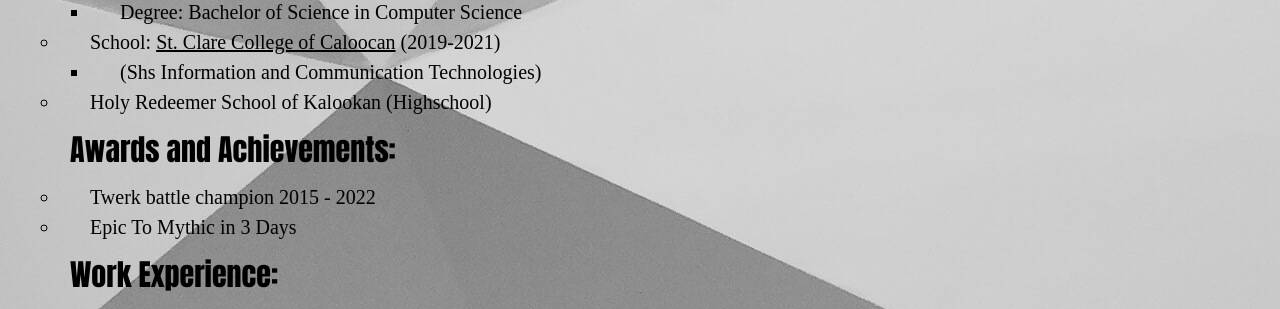
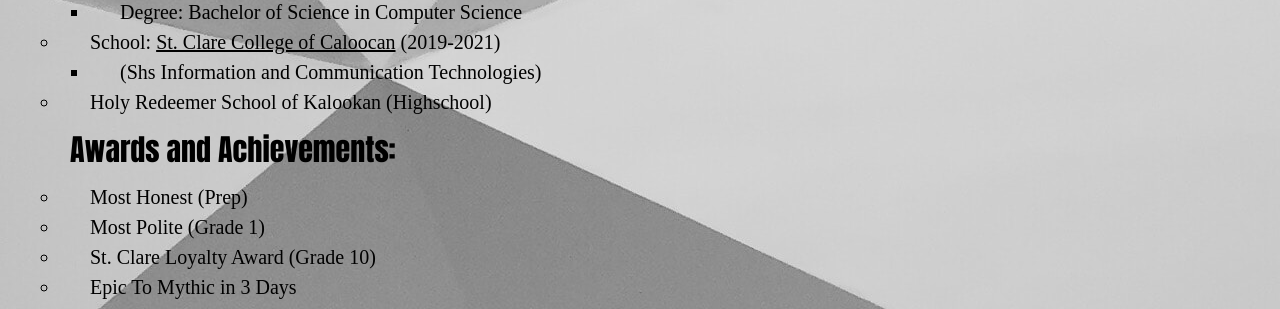
Before and after one commit to RobynBenitez/my-portfolio, a plain HTML site: page index.html in a window 1280 px wide. Shown: the part 635-944 px from the top of the page. Drawn offline with Linux system fonts and the light colour scheme.

Commit message:
index.html

```diff
--- a/index.html
+++ b/index.html
@@ -101,7 +101,9 @@ function myFunction() {
 
   <h2>Awards and Achievements:</h2>
     <ul>
-        <li>Twerk battle champion 2015 - 2022</li>
+         <li>Most Honest (Prep)</li>
+        <li>Most Polite (Grade 1)</li>
+         <li>St. Clare Loyalty Award (Grade 10)</li>
         <li>Epic To Mythic in 3 Days</li>
     </ul>
 
```
